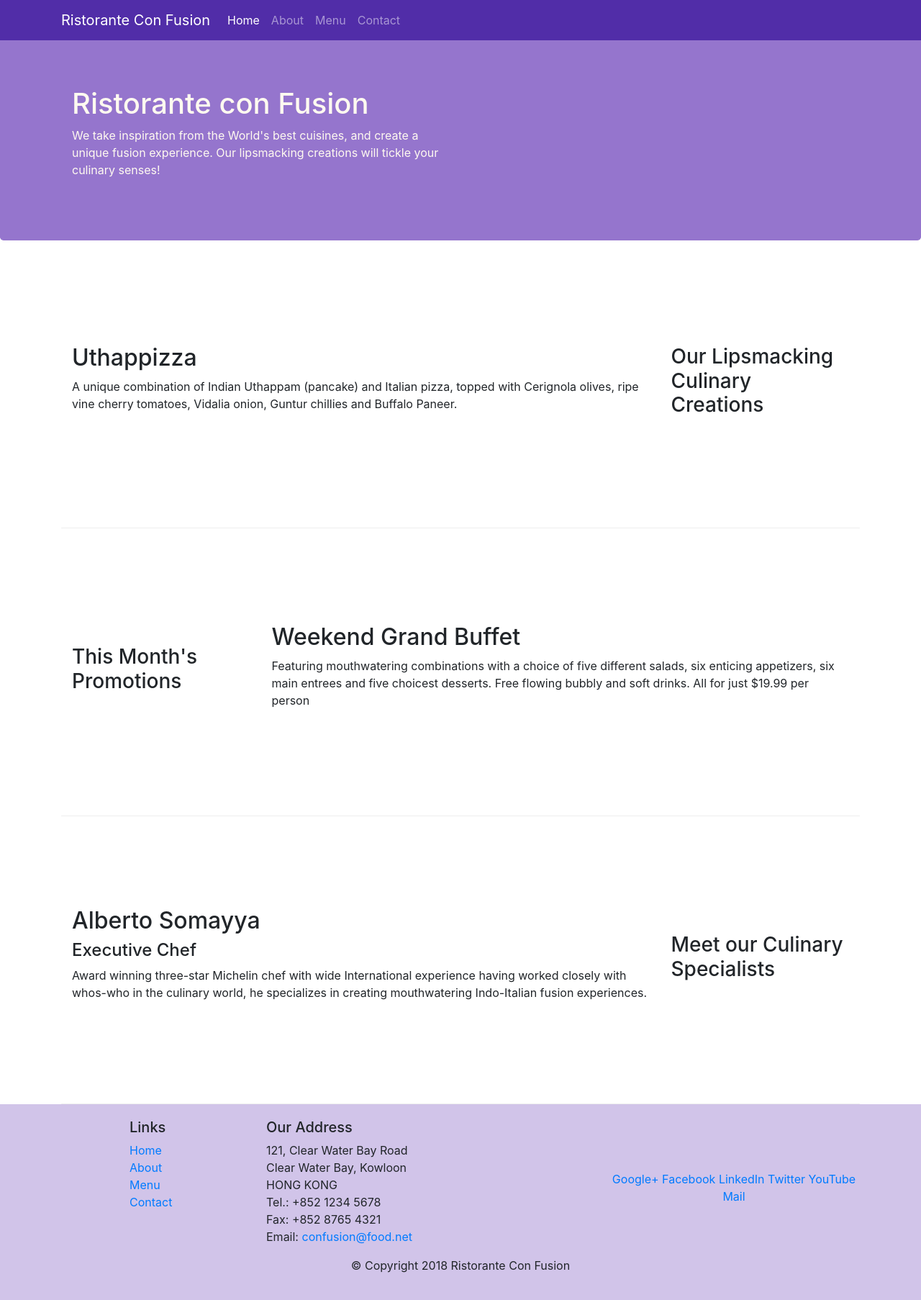
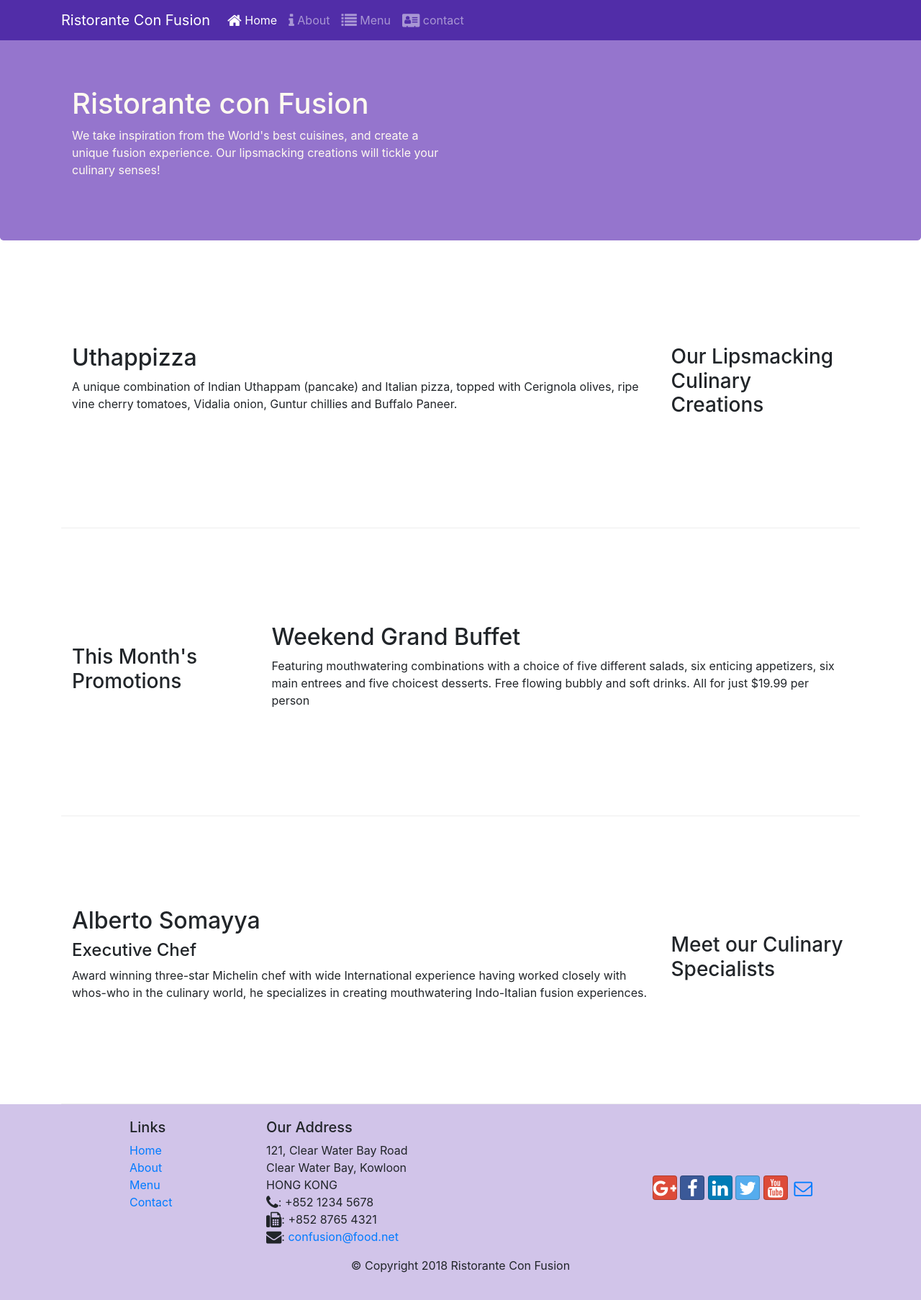
Before and after one commit to balalaXD/Bootstrap4-dabble, a website: page index.html in a window 1280 px wide. Shown: the whole page at 72% size. Drawn offline with nearby package versions, Linux system fonts and the light colour scheme.

Commit message:
Bootstrap Grid - Icon fonts

```diff
--- a/index.html
+++ b/index.html
@@ -9,6 +9,8 @@
 
     <!-- Bootstrap CSS -->
     <link rel="stylesheet" href="node_modules/bootstrap/dist/css/bootstrap.min.css">
+    <link rel="stylesheet" href="node_modules/font-awesome/css/font-awesome.min.css">
+    <link rel="stylesheet" href="node_modules/bootstrap-social/bootstrap-social.css">
     <link rel="stylesheet" href="css/style.css">
     <title>Ristorante Con Fusion</title>
 </head>
@@ -22,10 +24,10 @@
             <a href="#" class="navbar-brand">Ristorante Con Fusion</a>
             <div class="collapse navbar-collapse" id="Navbar">
                 <ul class="navbar-nav mr-auto">
-                    <li class="nav-item active"><a href="#" class="nav-link">Home</a></li>
-                    <li class="nav-item"><a href="./aboutus.html" class="nav-link">About</a></li>
-                    <li class="nav-item"><a href="#" class="nav-link">Menu</a></li>
-                    <li class="nav-item"><a href="#" class="nav-link">Contact</a></li>
+                    <li class="nav-item active"><a href="#" class="nav-link"><span class="fa fa-home fa-lg"></span> Home</a></li>
+                    <li class="nav-item"><a href="./aboutus.html" class="nav-link"><span class="fa fa-info fa-lg"></span> About</a></li>
+                    <li class="nav-item"><a href="#" class="nav-link"><span class="fa fa-list fa-lg"></span> Menu</a></li>
+                    <li class="nav-item"><a href="#" class="nav-link"><span class="fa fa-address-card fa-lg"></span> contact</a></li>
                 </ul>
             </div>
         </div>
@@ -96,19 +98,19 @@
 		              121, Clear Water Bay Road<br>
 		              Clear Water Bay, Kowloon<br>
 		              HONG KONG<br>
-		              Tel.: +852 1234 5678<br>
-		              Fax: +852 8765 4321<br>
-		              Email: <a href="mailto:confusion@food.net">confusion@food.net</a>
+		              <span class="fa fa-phone fa-lg"></span>: +852 1234 5678<br>
+		              <span class="fa fa-fax fa-lg"></span>: +852 8765 4321<br>
+		              <span class="fa fa-envelope fa-lg"></span>: <a href="mailto:confusion@food.net">confusion@food.net</a>
 		           </address>
                 </div>
                 <div class="col-12 col-sm-4 align-self-center">
                     <div class="text-center">
-                        <a href="http://google.com/+">Google+</a>
-                        <a href="http://www.facebook.com/profile.php?id=">Facebook</a>
-                        <a href="http://www.linkedin.com/in/">LinkedIn</a>
-                        <a href="http://twitter.com/">Twitter</a>
-                        <a href="http://youtube.com/">YouTube</a>
-                        <a href="mailto:">Mail</a>
+                        <a class="btn btn-social-icon btn-google" href="http://google.com/+"><i class="fa fa-google-plus fa-lg"></i></a>
+                        <a class="btn btn-social-icon btn-facebook" href="http://www.facebook.com/profile.php?id="><i class="fa fa-facebook fa-lg"></i></a>
+                        <a class="btn btn-social-icon btn-linkedin" href="http://www.linkedin.com/in/"><i class="fa fa-linkedin fa-lg"></i></a>
+                        <a class="btn btn-social-icon btn-twitter" href="http://twitter.com/"><i class="fa fa-twitter fa-lg"></i></a>
+                        <a class="btn btn-social-icon btn-google" href="http://youtube.com/"><i class="fa fa-youtube fa-lg"></i></a>
+                        <a class="btn btn-social-icon" href="mailto:"><i class="fa fa-envelope-o fa-lg"></i></a>
                     </div>
                 </div>
            </div>
--- a/package.json
+++ b/package.json
@@ -13,6 +13,8 @@
   "license": "MIT",
   "dependencies": {
     "bootstrap": "^4.0.0",
+    "bootstrap-social": "^5.1.1",
+    "font-awesome": "^4.7.0",
     "jquery": "^3.3.1",
     "popper.js": "^1.12.9"
   },
```
Also changed, not shown: aboutus.html (+15 -13 lines), 1 other file.
